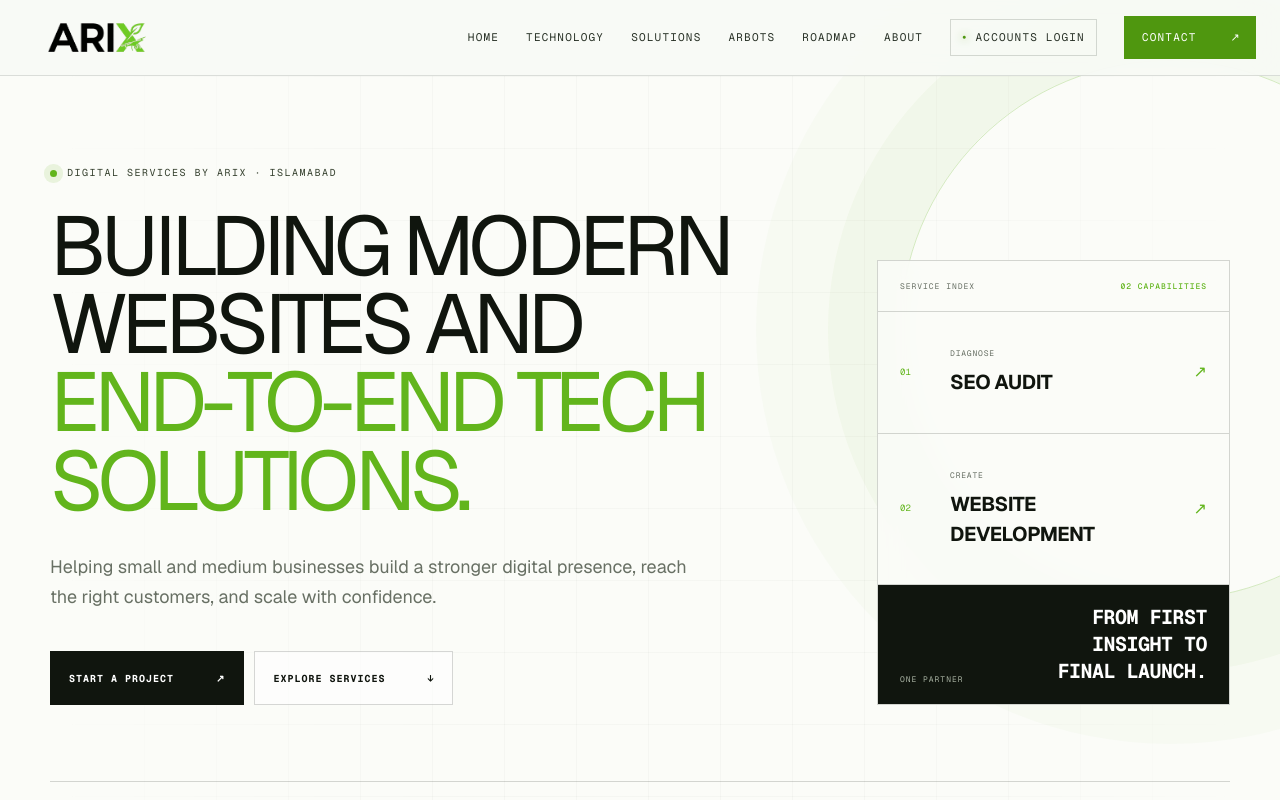
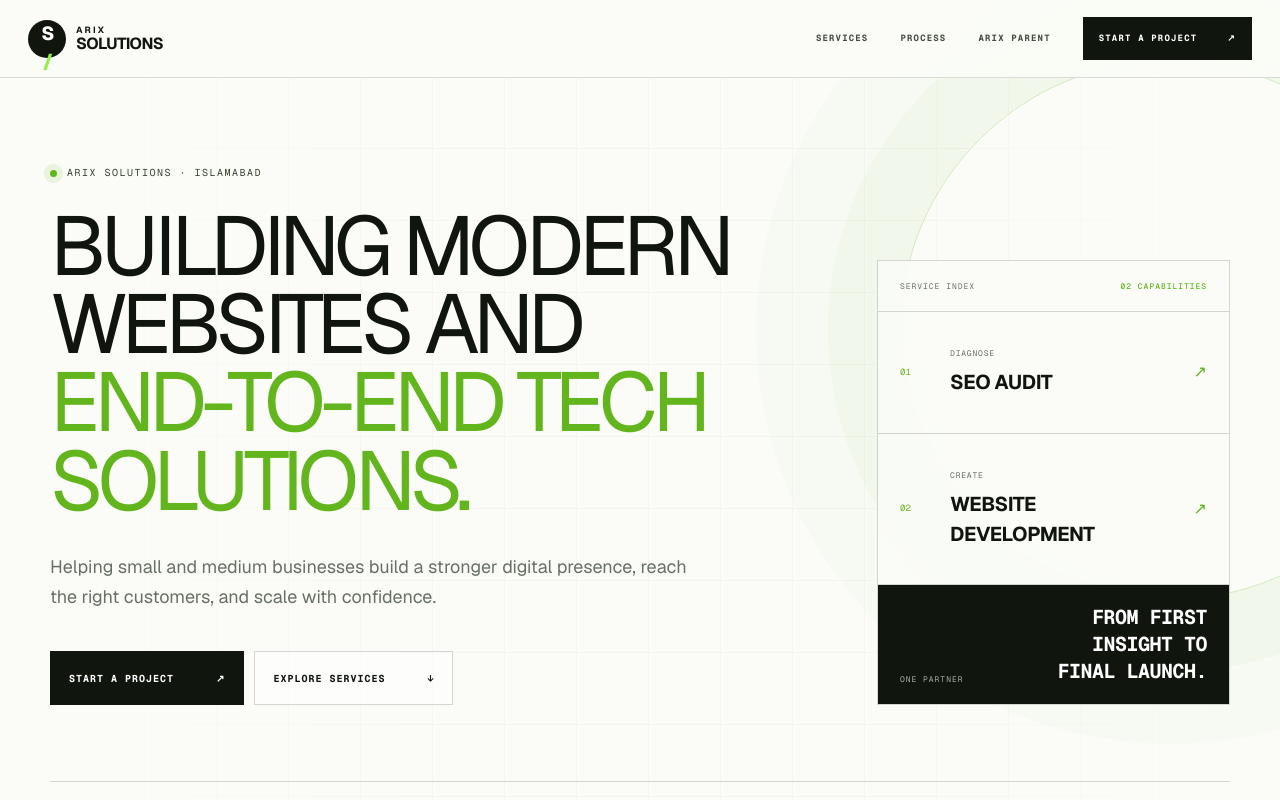
Before and after one commit to Cheema1888/arix-website, a Next.js app: page /solutions in a window 1280 px wide. Shown: the top 800 px of the page. Built offline with nearby package versions, Linux system fonts and the light colour scheme.

Commit message:
Give ARIX Solutions its own company identity

```diff
--- a/app/components/Footer.tsx
+++ b/app/components/Footer.tsx
@@ -6,7 +6,7 @@ import { BrandLogo } from "./BrandLogo";
 
 export function Footer() {
   const pathname = usePathname();
-  if (pathname.startsWith("/arbots") || pathname.startsWith("/accounts")) return null;
+  if (pathname.startsWith("/arbots") || pathname.startsWith("/solutions") || pathname.startsWith("/accounts")) return null;
   return (
     <footer className="site-footer">
       <div className="shell footer-main">
--- a/app/components/Navigation.tsx
+++ b/app/components/Navigation.tsx
@@ -9,7 +9,7 @@ import { ThemeToggle } from "./ThemeToggle";
 export function Navigation() {
   const pathname = usePathname();
   const [open, setOpen] = useState(false);
-  if (pathname.startsWith("/arbots") || pathname.startsWith("/accounts")) return null;
+  if (pathname.startsWith("/arbots") || pathname.startsWith("/solutions") || pathname.startsWith("/accounts")) return null;
   return (
     <header className="site-header">
       <div className="nav-shell">
--- /dev/null
+++ b/app/components/SolutionsChrome.tsx
@@ -0,0 +1,47 @@
+"use client";
+
+import Link from "next/link";
+import { useState } from "react";
+
+function SolutionsWordmark({ large = false }: { large?: boolean }) {
+  return (
+    <span className={large ? "solutions-wordmark is-large" : "solutions-wordmark"} aria-hidden="true">
+      <span className="solutions-wordmark-mark">S<span>/</span></span>
+      <span className="solutions-wordmark-name"><strong>ARIX</strong><b>SOLUTIONS</b></span>
+    </span>
+  );
+}
+
+export function SolutionsNavigation() {
+  const [open, setOpen] = useState(false);
+  return (
+    <header className="solutions-header">
+      <div className="solutions-nav-shell">
+        <Link className="solutions-brand" href="/solutions" aria-label="ARIX Solutions home" onClick={() => setOpen(false)}><SolutionsWordmark /></Link>
+        <button className="solutions-menu" type="button" aria-label="Toggle ARIX Solutions navigation" aria-expanded={open} onClick={() => setOpen(!open)}><span /><span /></button>
+        <nav className={open ? "solutions-nav-links is-open" : "solutions-nav-links"} aria-label="ARIX Solutions navigation">
+          <Link href="/solutions#services" onClick={() => setOpen(false)}>Services</Link>
+          <Link href="/solutions#process" onClick={() => setOpen(false)}>Process</Link>
+          <Link href="/" onClick={() => setOpen(false)}>ARIX parent</Link>
+          <a className="solutions-nav-cta" href="mailto:solutions@arix.pk?subject=Project%20inquiry%20for%20ARIX%20Solutions" onClick={() => setOpen(false)}>Start a project <span>↗</span></a>
+        </nav>
+      </div>
+    </header>
+  );
+}
+
+export function SolutionsFooter() {
+  return (
+    <footer className="solutions-footer">
+      <div className="solutions-shell solutions-footer-main">
+        <div><Link className="solutions-brand" href="/solutions" aria-label="ARIX Solutions home"><SolutionsWordmark large /></Link><p>Modern websites and end-to-end technology solutions for growing businesses.</p></div>
+        <div className="solutions-footer-links">
+          <div><strong>Services</strong><Link href="/solutions#seo-audit">SEO audit</Link><Link href="/solutions#website-development">Website development</Link></div>
+          <div><strong>Company</strong><Link href="/">ARIX parent</Link><a href="mailto:solutions@arix.pk">solutions@arix.pk</a></div>
+          <address><strong>Islamabad office</strong><span>Office #7, 2nd Floor, Ahmed Center<br />I-8 Markaz, Islamabad 46000<br />Pakistan</span></address>
+        </div>
+      </div>
+      <div className="solutions-shell solutions-footer-bottom"><span>© 2026 ARIX SOLUTIONS</span><span>An ARIX company · Pakistan</span></div>
+    </footer>
+  );
+}
--- a/app/components/SolutionsLanding.tsx
+++ b/app/components/SolutionsLanding.tsx
@@ -42,16 +42,16 @@ export function SolutionsLanding() {
         <div className="solutions-grid" aria-hidden="true" />
         <div className="solutions-shell solutions-hero-layout">
           <div className="solutions-hero-copy">
-            <p className="solutions-label"><span /> Digital services by ARIX · Islamabad</p>
+            <p className="solutions-label"><span /> ARIX Solutions · Islamabad</p>
             <h1>Building modern websites and <em>end-to-end tech solutions.</em></h1>
             <p className="solutions-lead">Helping small and medium businesses build a stronger digital presence, reach the right customers, and scale with confidence.</p>
             <div className="solutions-actions">
-              <a className="solutions-button primary" href="mailto:solutions@arix.pk?subject=Digital%20services%20project%20inquiry">Start a project <span>↗</span></a>
+              <a className="solutions-button primary" href="mailto:solutions@arix.pk?subject=Project%20inquiry%20for%20ARIX%20Solutions">Start a project <span>↗</span></a>
               <a className="solutions-button secondary" href="#services">Explore services <span>↓</span></a>
             </div>
           </div>
 
-          <div className="solutions-index" aria-label="ARIX digital services overview">
+          <div className="solutions-index" aria-label="ARIX Solutions service overview">
             <div className="solutions-index-top"><span>Service index</span><b>02 capabilities</b></div>
             <Link href="#seo-audit"><span>01</span><div><small>Diagnose</small><strong>SEO audit</strong></div><i>↗</i></Link>
             <Link href="#website-development"><span>02</span><div><small>Create</small><strong>Website development</strong></div><i>↗</i></Link>
@@ -83,7 +83,7 @@ export function SolutionsLanding() {
         </div>
       </section>
 
-      <section className="solutions-process solutions-shell">
+      <section className="solutions-process solutions-shell" id="process">
         <div className="solutions-heading"><div><p className="solutions-section-number">03 / How we work</p><h2>Clear from day one.</h2></div><p>A simple, collaborative process that keeps decisions visible and momentum steady.</p></div>
         <div className="solutions-process-grid">
           {process.map(([number, title, text]) => <article key={number}><span>{number}</span><div className="solutions-process-mark"><i /></div><h3>{title}</h3><p>{text}</p></article>)}
--- a/app/solutions/layout.tsx
+++ b/app/solutions/layout.tsx
@@ -1,16 +1,17 @@
 import type { Metadata } from "next";
+import { SolutionsFooter, SolutionsNavigation } from "../components/SolutionsChrome";
 import "./solutions.css";
 
 const title = "Web Development & SEO Services";
-const description = "ARIX builds modern websites and end-to-end technology solutions that help small and medium businesses scale.";
+const description = "ARIX Solutions builds modern websites and end-to-end technology solutions that help small and medium businesses scale.";
 
 export const metadata: Metadata = {
   title,
   description,
-  openGraph: { title: `${title} | ARIX`, description, images: [] },
-  twitter: { title: `${title} | ARIX`, description, images: [] },
+  openGraph: { title: `${title} | ARIX Solutions`, description, images: [{ url: "/arix-solutions-og.png", width: 1731, height: 909, alt: "ARIX Solutions — web development and SEO for growing businesses" }] },
+  twitter: { card: "summary_large_image", title: `${title} | ARIX Solutions`, description, images: ["/arix-solutions-og.png"] },
 };
 
 export default function SolutionsLayout({ children }: { children: React.ReactNode }) {
-  return children;
+  return <div className="solutions-site"><SolutionsNavigation />{children}<SolutionsFooter /></div>;
 }
--- a/app/solutions/solutions.css
+++ b/app/solutions/solutions.css
@@ -1,6 +1,27 @@
 body.solutions-active { background: #f4f6ef; }
 body.solutions-active .site-header { background: rgba(248, 250, 245, .9); border-bottom-color: rgba(20, 28, 18, .13); }
 body.solutions-active .theme-toggle { display: none; }
+
+.solutions-site { --s-bg: #f4f6ef; --s-paper: #fbfcf8; --s-ink: #10150e; --s-muted: #687064; --s-line: rgba(16, 21, 14, .17); --s-green: #62b51c; min-height: 100vh; background: var(--s-bg); color: var(--s-ink); }
+.solutions-header { position: fixed; z-index: 100; inset: 0 0 auto; height: 78px; border-bottom: 1px solid rgba(16,21,14,.14); background: rgba(251,252,248,.9); backdrop-filter: blur(20px); }
+.solutions-nav-shell { width: min(1360px, calc(100% - 56px)); height: 100%; margin-inline: auto; display: flex; align-items: center; justify-content: space-between; }
+.solutions-brand { display: inline-flex; color: var(--s-ink); }
+.solutions-wordmark { display: inline-flex; align-items: center; gap: 10px; }
+.solutions-wordmark-mark { width: 38px; height: 38px; display: grid; place-items: center; border-radius: 50%; background: var(--s-ink); color: #fff; font-size: 19px; font-weight: 780; letter-spacing: -.08em; }
+.solutions-wordmark-mark span { color: #93ed43; }
+.solutions-wordmark-name { display: grid; gap: 1px; line-height: 1; }
+.solutions-wordmark-name strong { font-size: 9px; letter-spacing: .24em; }
+.solutions-wordmark-name b { font-size: 16px; letter-spacing: -.035em; }
+.solutions-wordmark.is-large .solutions-wordmark-mark { width: 54px; height: 54px; font-size: 26px; }
+.solutions-wordmark.is-large .solutions-wordmark-name strong { font-size: 10px; }
+.solutions-wordmark.is-large .solutions-wordmark-name b { font-size: 23px; }
+.solutions-nav-links { display: flex; align-items: center; gap: 32px; font-family: var(--font-geist-mono), monospace; font-size: 9px; font-weight: 650; letter-spacing: .13em; text-transform: uppercase; }
+.solutions-nav-links > a { color: #454d40; transition: color .2s ease; }
+.solutions-nav-links > a:hover { color: var(--s-green); }
+.solutions-nav-links .solutions-nav-cta { min-height: 43px; padding: 0 16px; display: flex; align-items: center; gap: 30px; background: var(--s-ink); color: #fff; }
+.solutions-nav-links .solutions-nav-cta:hover { background: var(--s-green); color: #0b1406; }
+.solutions-menu { display: none; width: 42px; height: 42px; padding: 12px; border: 1px solid var(--s-line); background: transparent; }
+.solutions-menu span { display: block; height: 1px; margin: 5px 0; background: var(--s-ink); }
 
 .solutions-page { --s-bg: #f4f6ef; --s-paper: #fbfcf8; --s-ink: #10150e; --s-muted: #687064; --s-line: rgba(16, 21, 14, .17); --s-green: #62b51c; --s-green-soft: #dfffbd; min-height: 100vh; overflow: hidden; background: var(--s-bg); color: var(--s-ink); }
 .solutions-shell { width: min(1180px, calc(100% - 48px)); margin-inline: auto; }
@@ -89,6 +110,16 @@ body.solutions-active .theme-toggle { display: none; }
 .solutions-contact address strong { display: block; font-size: 16px; }
 .solutions-contact address p { margin: 12px 0 0; color: var(--s-muted); font-size: 14px; line-height: 1.6; }
 
+.solutions-footer { padding: 86px 0 24px; border-top: 1px solid var(--s-line); background: #e8ece3; }
+.solutions-footer-main { display: grid; grid-template-columns: .85fr 1.15fr; gap: 90px; padding-bottom: 72px; }
+.solutions-footer-main > div:first-child > p { max-width: 400px; margin: 28px 0 0; color: var(--s-muted); line-height: 1.6; }
+.solutions-footer-links { display: grid; grid-template-columns: .7fr .8fr 1.3fr; gap: 46px; }
+.solutions-footer-links > div, .solutions-footer-links address { display: flex; flex-direction: column; gap: 13px; font-style: normal; }
+.solutions-footer-links strong { margin-bottom: 14px; color: var(--s-green); font-family: var(--font-geist-mono), monospace; font-size: 9px; letter-spacing: .13em; text-transform: uppercase; }
+.solutions-footer-links a, .solutions-footer-links span { color: #464e42; font-size: 13px; line-height: 1.6; }
+.solutions-footer-links a:hover { color: var(--s-green); }
+.solutions-footer-bottom { padding-top: 22px; display: flex; justify-content: space-between; border-top: 1px solid var(--s-line); color: var(--s-muted); font-family: var(--font-geist-mono), monospace; font-size: 8px; letter-spacing: .12em; text-transform: uppercase; }
+
 @media (max-width: 1080px) {
   .solutions-hero-layout { grid-template-columns: 1fr; gap: 60px; }
   .solutions-index { width: min(620px, 100%); min-height: 390px; }
@@ -99,6 +130,13 @@ body.solutions-active .theme-toggle { display: none; }
 }
 
 @media (max-width: 760px) {
+  .solutions-header { height: 68px; }
+  .solutions-nav-shell { width: min(100% - 30px, 1180px); }
+  .solutions-menu { display: block; }
+  .solutions-nav-links { position: absolute; inset: 68px 0 auto; display: none; flex-direction: column; align-items: stretch; gap: 0; padding: 16px 18px 24px; border-bottom: 1px solid var(--s-line); background: #fbfcf8; }
+  .solutions-nav-links.is-open { display: flex; }
+  .solutions-nav-links > a { padding: 16px 0; border-bottom: 1px solid var(--s-line); }
+  .solutions-nav-links .solutions-nav-cta { margin-top: 14px; padding-inline: 14px; border: 0; }
   .solutions-shell, .solutions-marquee { width: min(100% - 30px, 1180px); }
   .solutions-hero { padding-top: 135px; }
   .solutions-hero-copy h1 { font-size: clamp(48px, 14.2vw, 67px); }
@@ -117,6 +155,9 @@ body.solutions-active .theme-toggle { display: none; }
   .solutions-process-grid article, .solutions-process-grid article:nth-child(2) { min-height: 260px; border-right: 0; border-bottom: 1px solid var(--s-line); }
   .solutions-contact { padding-block: 90px; }
   .solutions-contact-main > a { font-size: 20px; overflow-wrap: anywhere; }
+  .solutions-footer-main, .solutions-footer-links { grid-template-columns: 1fr; gap: 48px; }
+  .solutions-footer-main { padding-bottom: 54px; }
+  .solutions-footer-bottom { flex-direction: column; gap: 10px; }
 }
 
 @media (prefers-reduced-motion: reduce) {
```
Also changed, not shown: public/arix-solutions-og.png (added).
